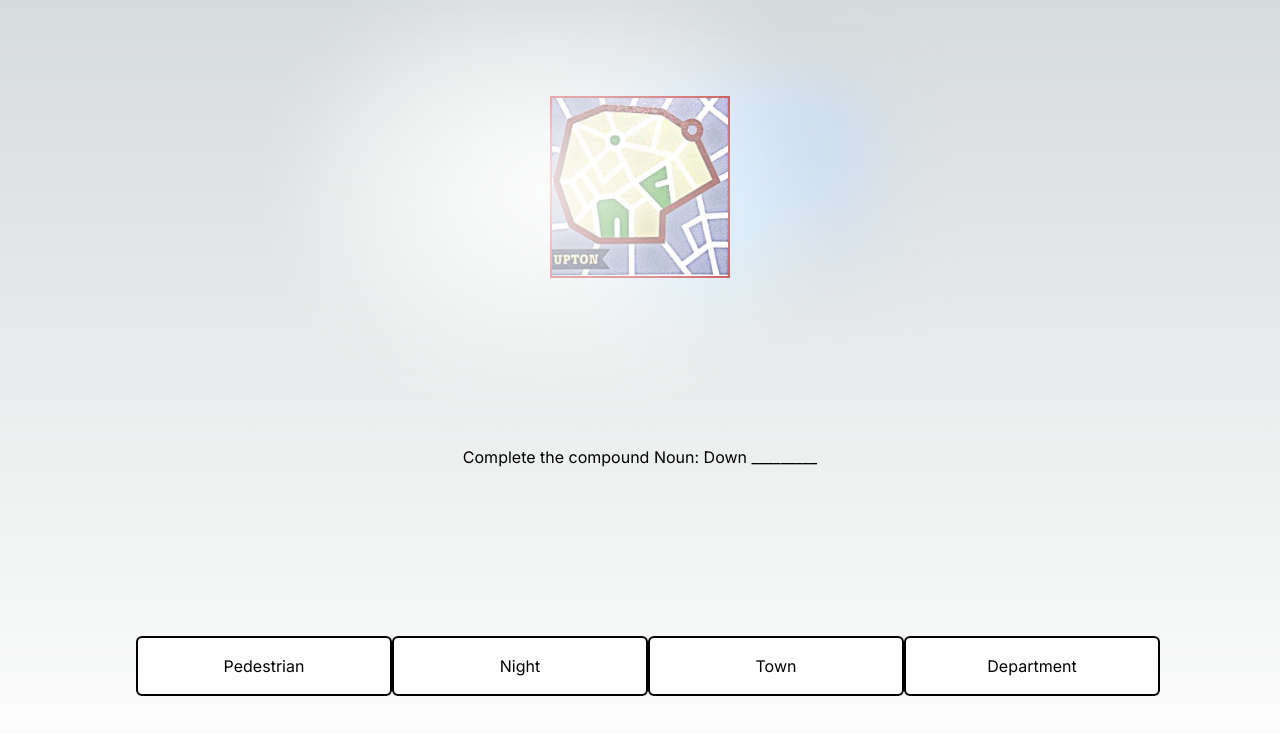
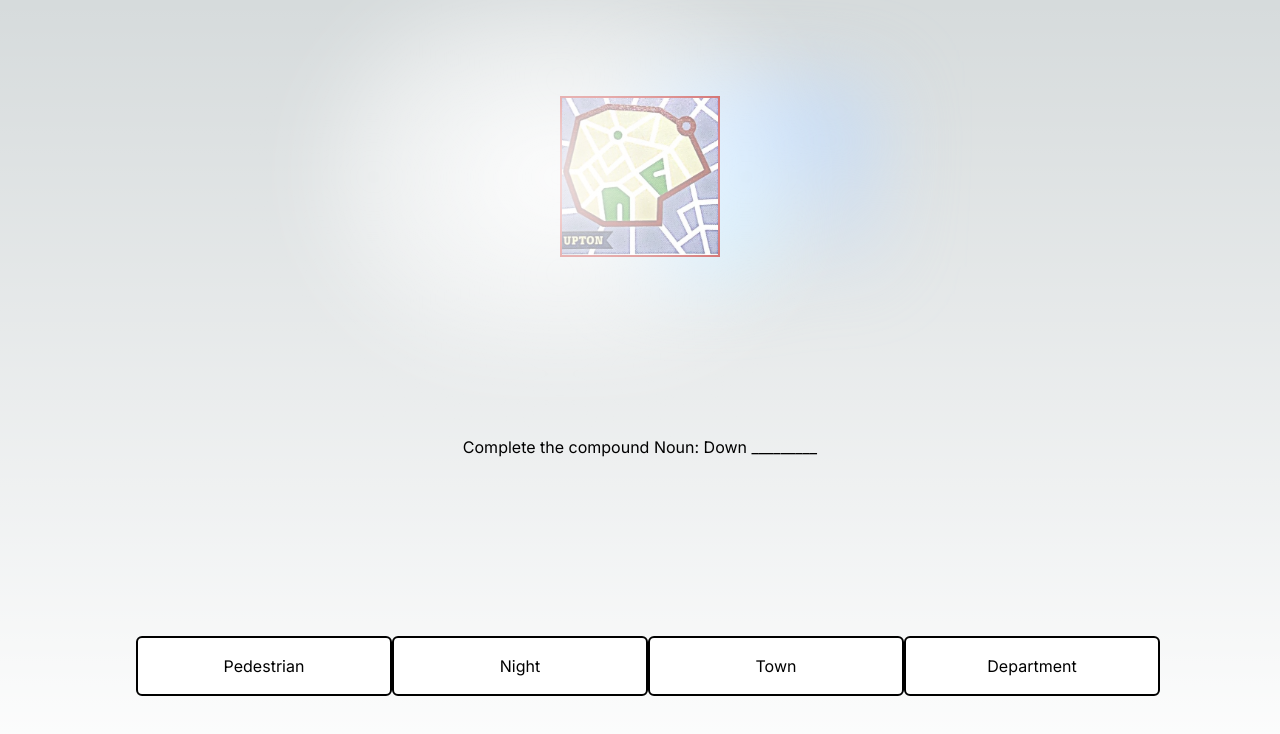
Before and after one commit to carlosguso/blitz-matchy, a Next.js app: page / in a window 1280 px wide. Both pictures are taken after typing "Sample" into the empty fields and a click on the button "Submit". Shown: the top 734 px of the page. Built offline with nearby package versions, Linux system fonts and the light colour scheme.

Commit message:
Remove Next's Image component

```diff
--- a/src/components/question.tsx
+++ b/src/components/question.tsx
@@ -39,13 +39,10 @@ export default function Question(props: Question) {
     return (
     <>
         <div className="relative flex place-items-center before:absolute before:h-[300px] before:w-[480px] before:-translate-x-1/2 before:rounded-full before:bg-gradient-radial before:from-white before:to-transparent before:blur-2xl before:content-[''] after:absolute after:-z-20 after:h-[180px] after:w-[240px] after:translate-x-1/3 after:bg-gradient-conic after:from-sky-200 after:via-blue-200 after:blur-2xl after:content-[''] before:dark:bg-gradient-to-br before:dark:from-transparent before:dark:to-blue-700 before:dark:opacity-10 after:dark:from-sky-900 after:dark:via-[#0141ff] after:dark:opacity-40 before:lg:h-[360px] z-[-1]">
-            <Image
+            <img
             src={props.image}
             alt={`Image highly related to the question: ${props.question}`}
-            width={180}
-            height={37}
-            priority
-            className='border-2 border-red-700'
+            className='border-2 border-red-700 w-40 h-auto'
             />
         </div>
         <h3 className='mt-2'>
```
